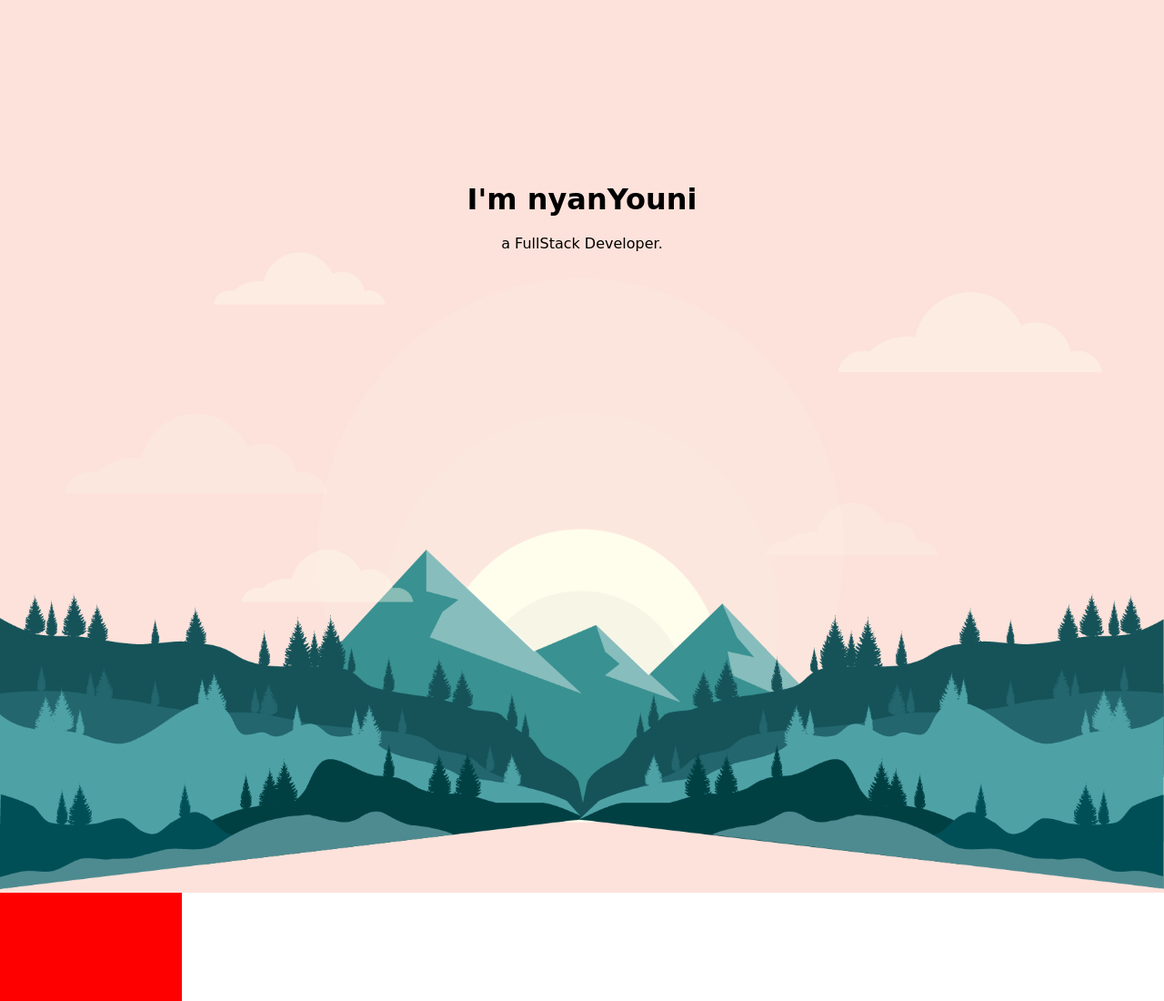
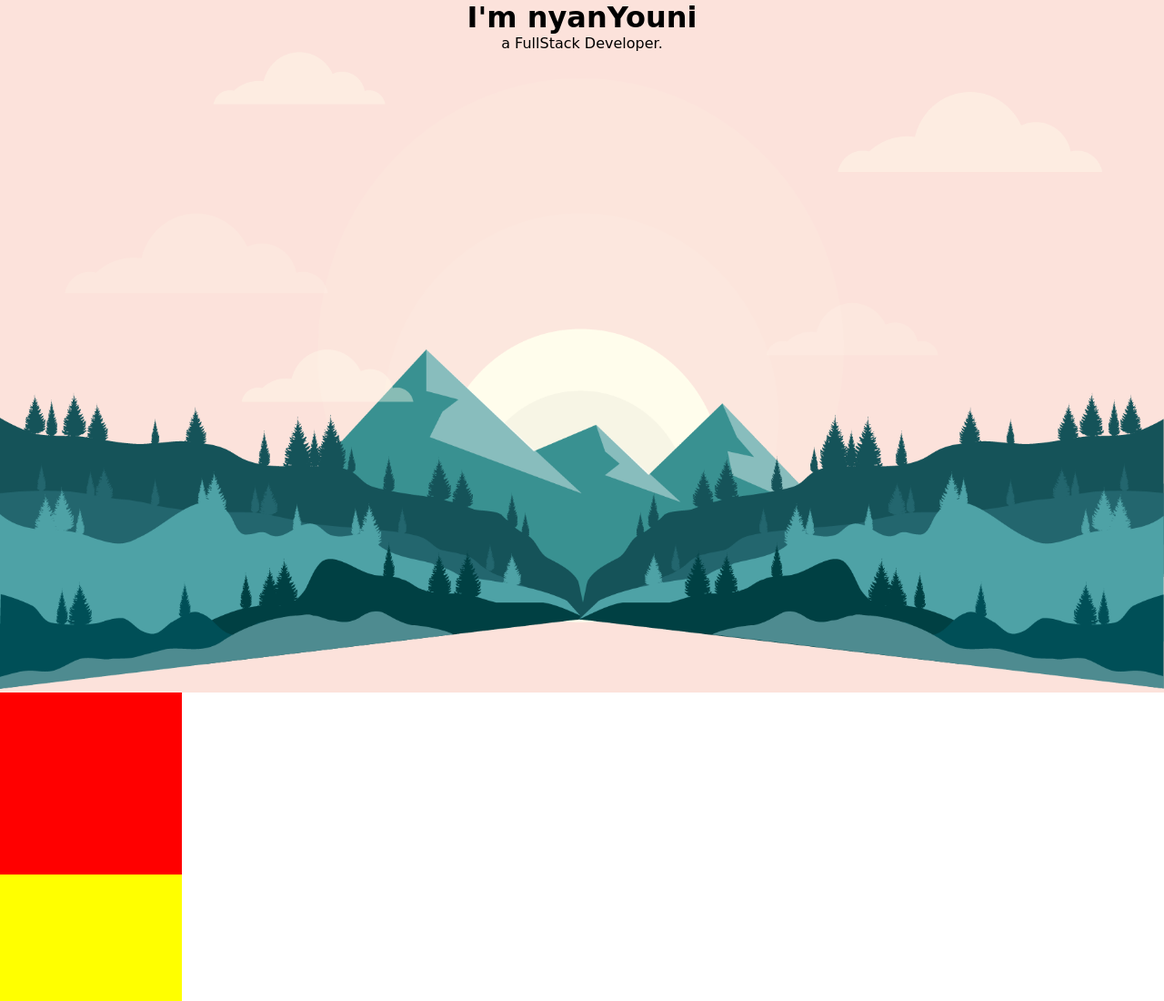
Before and after one commit to Youni2005KLR/YouniResume, a plain HTML site: page index.html in a window 1280 px wide. Shown: the top 1100 px of the page at 91% size. Drawn offline with Linux system fonts and the light colour scheme.

Commit message:
Update styles.css

```diff
--- a/~CSS/styles.css
+++ b/~CSS/styles.css
@@ -10,9 +10,7 @@
   }
 
  .h1 {
-   margin: 0px;
-   padding-top: 200px;
-   padding-bottom: 20px;
+   margin: 0 auto 0 auto;
    font-style: normal;
    font-family: cursive;
  }
```
